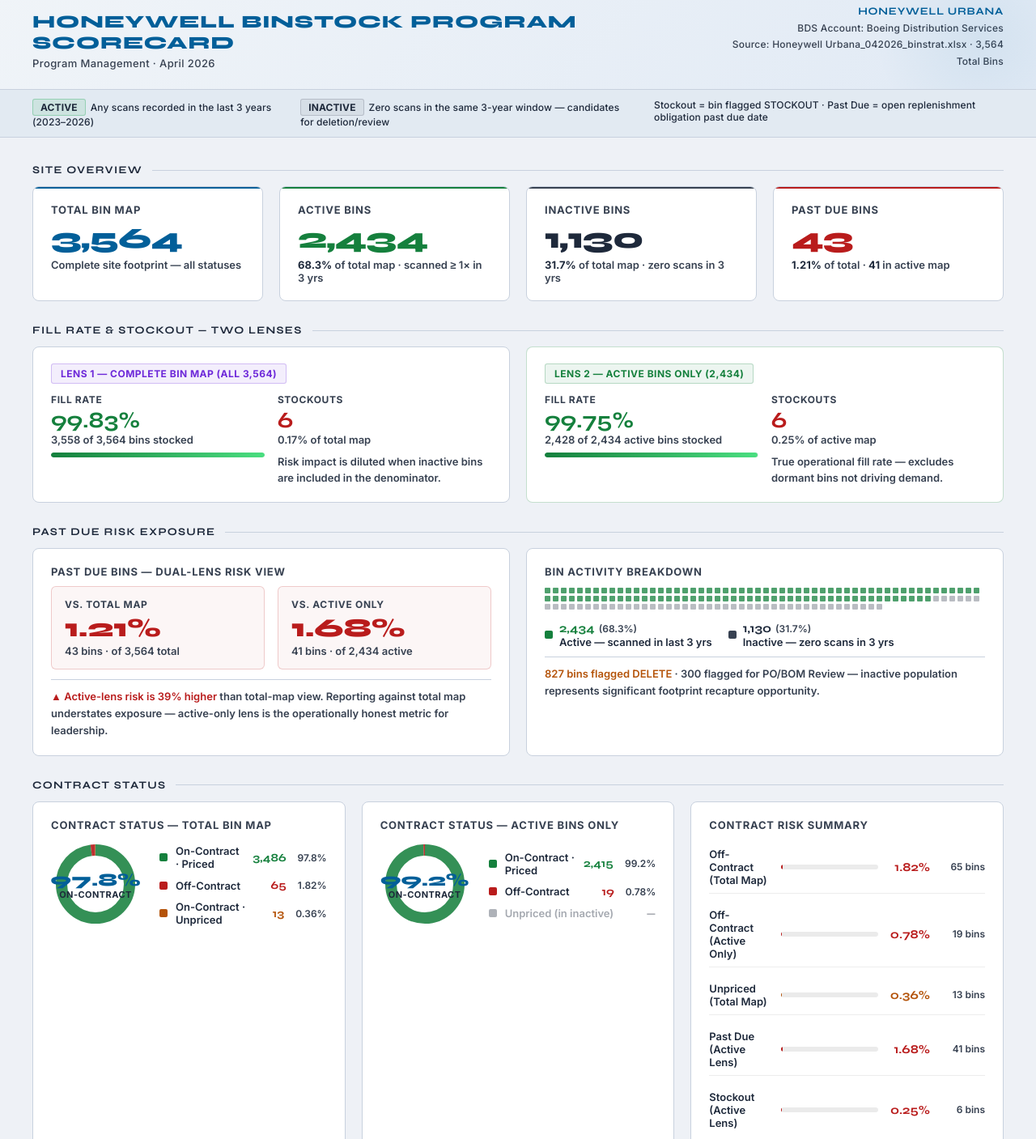
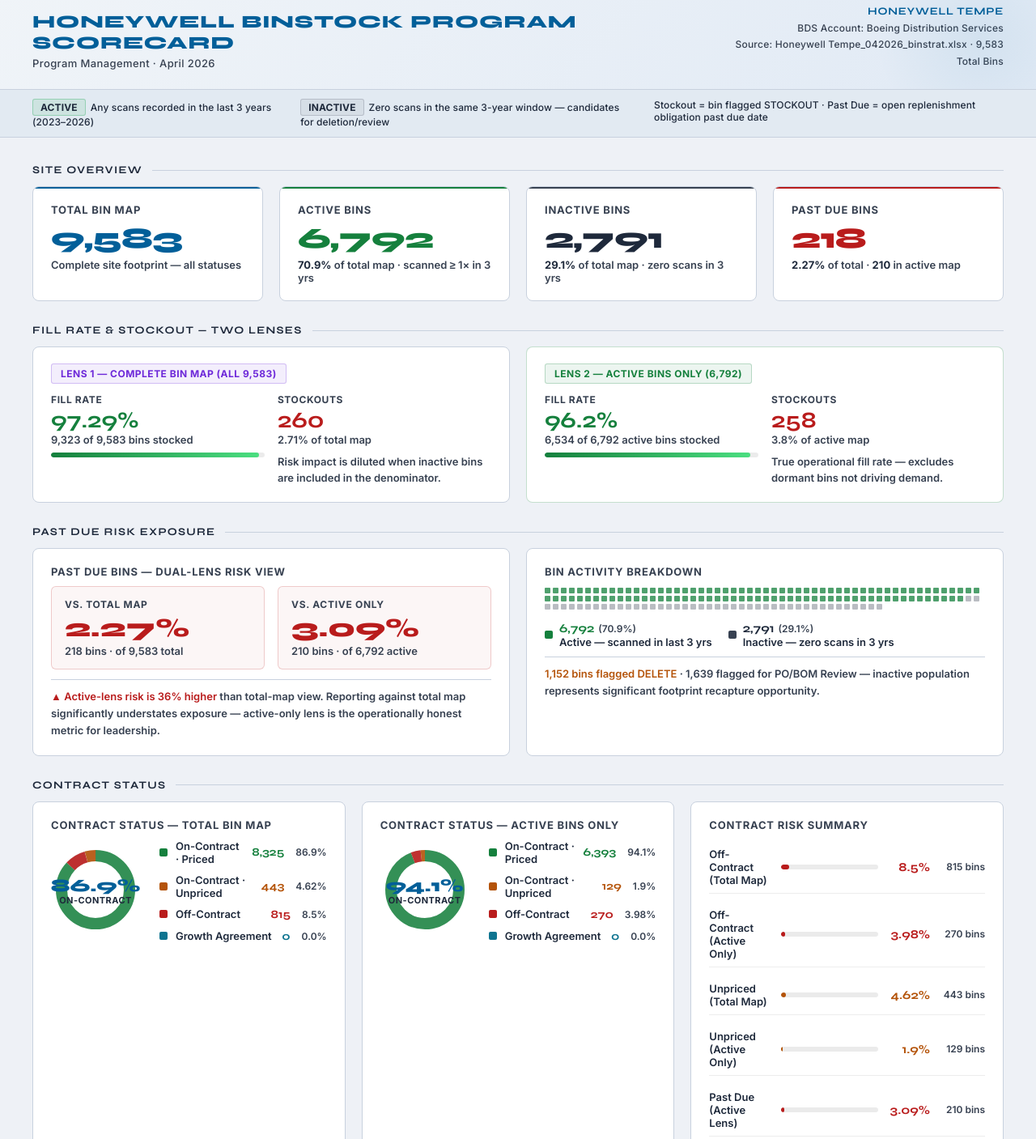
Before and after one commit to racorona3/honeywell_bin_scorecard_tempe, a plain HTML site: page index.html in a window 1280 px wide. Shown: the part 25-1432 px from the top of the page at 81% size. Drawn offline with Linux system fonts and the light colour scheme.

Commit message:
Add files via upload
honeywell tempe scorecard refresh

```diff
--- a/index.html
+++ b/index.html
@@ -16,49 +16,23 @@
     --yellow:  #b45309;
     --red:     #b91c1c;
     --purple:  #6d28d9;
+    --teal:    #0e7490;
     --muted:   #374151;
     --text:    #0f172a;
     --subtext: #1e293b;
   }
 
   * { box-sizing: border-box; margin: 0; padding: 0; }
+  body { background: var(--bg); color: var(--text); font-family: 'Inter', sans-serif; font-weight: 600; min-height: 100vh; padding: 0; overflow-x: hidden; }
 
-  body {
-    background: var(--bg);
-    color: var(--text);
-    font-family: 'Inter', sans-serif;
-    font-weight: 600;
-    min-height: 100vh;
-    padding: 0;
-    overflow-x: hidden;
-  }
-
-  .header {
-    background: linear-gradient(135deg, #f0f4f8 0%, #e1eaf5 100%);
-    border-bottom: 1px solid var(--border);
-    padding: 28px 40px 24px;
-    display: flex; justify-content: space-between; align-items: flex-end;
-    position: relative; overflow: hidden;
-  }
-  .header::before {
-    content: ''; position: absolute; top: -60px; right: -60px;
-    width: 260px; height: 260px;
-    background: radial-gradient(circle, rgba(3,105,161,0.07) 0%, transparent 70%);
-    pointer-events: none;
-  }
-  .header-left h1 {
-    font-family: 'Syne', sans-serif; font-size: 22px; font-weight: 800;
-    letter-spacing: 0.04em; color: var(--accent); text-transform: uppercase;
-  }
+  .header { background: linear-gradient(135deg, #f0f4f8 0%, #e1eaf5 100%); border-bottom: 1px solid var(--border); padding: 28px 40px 24px; display: flex; justify-content: space-between; align-items: flex-end; position: relative; overflow: hidden; }
+  .header::before { content: ''; position: absolute; top: -60px; right: -60px; width: 260px; height: 260px; background: radial-gradient(circle, rgba(3,105,161,0.07) 0%, transparent 70%); pointer-events: none; }
+  .header-left h1 { font-family: 'Syne', sans-serif; font-size: 22px; font-weight: 800; letter-spacing: 0.04em; color: var(--accent); text-transform: uppercase; }
   .header-left p { font-size: 13px; font-weight: 500; color: var(--muted); letter-spacing: 0.03em; margin-top: 4px; }
   .header-right { text-align: right; font-size: 12px; font-weight: 500; color: var(--muted); letter-spacing: 0.02em; line-height: 1.7; }
   .header-right .site-tag { font-family: 'Syne', sans-serif; font-weight: 700; font-size: 13px; color: var(--accent); letter-spacing: 0.06em; }
 
-  .def-banner {
-    background: rgba(2,95,153,0.05); border-bottom: 1px solid var(--border);
-    padding: 11px 40px; display: flex; gap: 32px;
-    font-size: 12px; font-weight: 500; color: var(--muted); letter-spacing: 0.01em;
-  }
+  .def-banner { background: rgba(2,95,153,0.05); border-bottom: 1px solid var(--border); padding: 11px 40px; display: flex; gap: 32px; font-size: 12px; font-weight: 500; color: var(--muted); letter-spacing: 0.01em; }
   .def-banner span { color: var(--subtext); }
   .def-pill { display: inline-block; padding: 2px 9px; border-radius: 3px; font-size: 12px; font-weight: 700; margin-right: 6px; }
   .pill-active  { background: rgba(22,163,74,0.10);  color: var(--green); border: 1px solid rgba(22,163,74,0.3); }
@@ -70,10 +44,7 @@
   .row-3 { grid-template-columns: repeat(3, 1fr); }
   .row-2 { grid-template-columns: repeat(2, 1fr); }
 
-  .card {
-    background: var(--surface); border: 1px solid var(--border); border-radius: 8px;
-    padding: 20px 22px; position: relative; overflow: hidden; transition: border-color 0.2s;
-  }
+  .card { background: var(--surface); border: 1px solid var(--border); border-radius: 8px; padding: 20px 22px; position: relative; overflow: hidden; transition: border-color 0.2s; }
   .card:hover { border-color: #b0bfd4; }
   .card-accent-top { position: absolute; top: 0; left: 0; right: 0; height: 2px; }
   .card-label { font-size: 13px; font-weight: 700; letter-spacing: 0.06em; text-transform: uppercase; color: var(--muted); margin-bottom: 10px; }
@@ -135,18 +106,15 @@
   .pd-block-val { font-family: 'Syne', sans-serif; font-size: 32px; font-weight: 800; color: var(--red); line-height: 1; }
   .pd-block-sub { font-size: 13px; font-weight: 600; color: var(--muted); margin-top: 4px; }
 
-  .c-green { color: var(--green); }  .c-red    { color: var(--red);    }
-  .c-yellow{ color: var(--yellow); } .c-accent { color: var(--accent);  }
-  .c-purple{ color: var(--purple); } .c-muted  { color: var(--muted);   }
-  .bg-green { background: var(--green);  } .bg-red    { background: var(--red);    }
-  .bg-yellow{ background: var(--yellow); } .bg-accent { background: var(--accent);  }
-  .bg-muted { background: var(--muted);  }
+  .c-green  { color: var(--green);  } .c-red    { color: var(--red);    }
+  .c-yellow { color: var(--yellow); } .c-accent { color: var(--accent);  }
+  .c-purple { color: var(--purple); } .c-muted  { color: var(--muted);   }
+  .c-teal   { color: var(--teal);   }
+  .bg-green  { background: var(--green);  } .bg-red    { background: var(--red);    }
+  .bg-yellow { background: var(--yellow); } .bg-accent { background: var(--accent);  }
+  .bg-muted  { background: var(--muted);  } .bg-teal   { background: var(--teal);   }
 
-  .footer {
-    padding: 16px 40px; border-top: 1px solid var(--border);
-    display: flex; justify-content: space-between;
-    font-size: 11px; font-weight: 500; color: var(--muted); letter-spacing: 0.02em;
-  }
+  .footer { padding: 16px 40px; border-top: 1px solid var(--border); display: flex; justify-content: space-between; font-size: 11px; font-weight: 500; color: var(--muted); letter-spacing: 0.02em; }
 
   @media (max-width: 900px) {
     .row-4 { grid-template-columns: repeat(2, 1fr); }
@@ -165,9 +133,9 @@
     <p>Program Management · April 2026</p>
   </div>
   <div class="header-right">
-    <div class="site-tag">HONEYWELL URBANA</div>
+    <div class="site-tag">HONEYWELL TEMPE</div>
     <div>BDS Account: Boeing Distribution Services</div>
-    <div>Source: Honeywell Urbana_042026_binstrat.xlsx · 3,564 Total Bins</div>
+    <div>Source: Honeywell Tempe_042026_binstrat.xlsx · 9,583 Total Bins</div>
   </div>
 </div>
 
@@ -185,26 +153,26 @@
       <div class="card">
         <div class="card-accent-top" style="background:var(--accent);"></div>
         <div class="card-label">Total Bin Map</div>
-        <div class="card-value c-accent">3,564</div>
+        <div class="card-value c-accent">9,583</div>
         <div class="card-sub">Complete site footprint — all statuses</div>
       </div>
       <div class="card">
         <div class="card-accent-top" style="background:var(--green);"></div>
         <div class="card-label">Active Bins</div>
-        <div class="card-value c-green">2,434</div>
-        <div class="card-sub"><strong>68.3%</strong> of total map · scanned ≥ 1× in 3 yrs</div>
+        <div class="card-value c-green">6,792</div>
+        <div class="card-sub"><strong>70.9%</strong> of total map · scanned ≥ 1× in 3 yrs</div>
       </div>
       <div class="card">
         <div class="card-accent-top" style="background:var(--muted);"></div>
         <div class="card-label">Inactive Bins</div>
-        <div class="card-value" style="color:var(--subtext);">1,130</div>
-        <div class="card-sub"><strong>31.7%</strong> of total map · zero scans in 3 yrs</div>
+        <div class="card-value" style="color:var(--subtext);">2,791</div>
+        <div class="card-sub"><strong>29.1%</strong> of total map · zero scans in 3 yrs</div>
       </div>
       <div class="card">
         <div class="card-accent-top" style="background:var(--red);"></div>
         <div class="card-label">Past Due Bins</div>
-        <div class="card-value c-red">43</div>
-        <div class="card-sub"><strong>1.21%</strong> of total · <strong>41</strong> in active map</div>
+        <div class="card-value c-red">218</div>
+        <div class="card-sub"><strong>2.27%</strong> of total · <strong>210</strong> in active map</div>
       </div>
     </div>
   </div>
@@ -213,35 +181,35 @@
     <div class="section-header"><span class="section-title">Fill Rate &amp; Stockout — Two Lenses</span><div class="section-line"></div></div>
     <div style="margin-top:12px;" class="row row-2">
       <div class="lens-card">
-        <div class="lens-tag lens-total">Lens 1 — Complete Bin Map (All 3,564)</div>
+        <div class="lens-tag lens-total">Lens 1 — Complete Bin Map (All 9,583)</div>
         <div class="lens-metrics">
           <div>
             <div class="lens-metric-label">Fill Rate</div>
-            <div class="lens-metric-value c-green">99.83%</div>
-            <div class="lens-metric-count">3,558 of 3,564 bins stocked</div>
-            <div class="fill-bar-track" style="margin-top:8px;"><div class="fill-bar-fill" style="width:99.83%;"></div></div>
+            <div class="lens-metric-value c-green">97.29%</div>
+            <div class="lens-metric-count">9,323 of 9,583 bins stocked</div>
+            <div class="fill-bar-track" style="margin-top:8px;"><div class="fill-bar-fill" style="width:97.29%;"></div></div>
           </div>
           <div>
             <div class="lens-metric-label">Stockouts</div>
-            <div class="lens-metric-value c-red">6</div>
-            <div class="lens-metric-count">0.17% of total map</div>
+            <div class="lens-metric-value c-red">260</div>
+            <div class="lens-metric-count">2.71% of total map</div>
             <div style="margin-top:10px; font-size:13px; font-weight:600; color:var(--muted); line-height:1.5;">Risk impact is diluted when inactive bins are included in the denominator.</div>
           </div>
         </div>
       </div>
       <div class="lens-card" style="border-color:rgba(21,128,61,0.25);">
-        <div class="lens-tag lens-active">Lens 2 — Active Bins Only (2,434)</div>
+        <div class="lens-tag lens-active">Lens 2 — Active Bins Only (6,792)</div>
         <div class="lens-metrics">
           <div>
             <div class="lens-metric-label">Fill Rate</div>
-            <div class="lens-metric-value c-green">99.75%</div>
-            <div class="lens-metric-count">2,428 of 2,434 active bins stocked</div>
-            <div class="fill-bar-track" style="margin-top:8px;"><div class="fill-bar-fill" style="width:99.75%;"></div></div>
+            <div class="lens-metric-value c-green">96.2%</div>
+            <div class="lens-metric-count">6,534 of 6,792 active bins stocked</div>
+            <div class="fill-bar-track" style="margin-top:8px;"><div class="fill-bar-fill" style="width:96.2%;"></div></div>
           </div>
           <div>
             <div class="lens-metric-label">Stockouts</div>
-            <div class="lens-metric-value c-red">6</div>
-            <div class="lens-metric-count">0.25% of active map</div>
+            <div class="lens-metric-value c-red">258</div>
+            <div class="lens-metric-count">3.8% of active map</div>
             <div style="margin-top:10px; font-size:13px; font-weight:600; color:var(--muted); line-height:1.5;">True operational fill rate — excludes dormant bins not driving demand.</div>
           </div>
         </div>
@@ -257,17 +225,17 @@
         <div class="pastdue-split">
           <div class="pd-block">
             <div class="pd-block-label">vs. Total Map</div>
-            <div class="pd-block-val">1.21%</div>
-            <div class="pd-block-sub">43 bins · of 3,564 total</div>
+            <div class="pd-block-val">2.27%</div>
+            <div class="pd-block-sub">218 bins · of 9,583 total</div>
           </div>
           <div class="pd-block">
             <div class="pd-block-label">vs. Active Only</div>
-            <div class="pd-block-val">1.68%</div>
-            <div class="pd-block-sub">41 bins · of 2,434 active</div>
+            <div class="pd-block-val">3.09%</div>
+            <div class="pd-block-sub">210 bins · of 6,792 active</div>
           </div>
         </div>
         <div style="margin-top:12px; font-size:13px; font-weight:600; color:var(--muted); line-height:1.6; border-top:1px solid var(--border); padding-top:10px;">
-          <span style="color:var(--red);">▲ Active-lens risk is 39% higher</span> than total-map view. Reporting against total map understates exposure — active-only lens is the operationally honest metric for leadership.
+          <span style="color:var(--red);">▲ Active-lens risk is 36% higher</span> than total-map view. Reporting against total map significantly understates exposure — active-only lens is the operationally honest metric for leadership.
         </div>
       </div>
       <div class="card">
@@ -278,8 +246,8 @@
             <div class="act-dot" style="background:var(--green);"></div>
             <div>
               <div style="display:flex; align-items:baseline; gap:5px;">
-                <span class="act-num c-green">2,434</span>
-                <span class="act-pct">(68.3%)</span>
+                <span class="act-num c-green">6,792</span>
+                <span class="act-pct">(70.9%)</span>
               </div>
               <div class="act-label">Active — scanned in last 3 yrs</div>
             </div>
@@ -288,15 +256,15 @@
             <div class="act-dot bg-muted"></div>
             <div>
               <div style="display:flex; align-items:baseline; gap:5px;">
-                <span class="act-num" style="color:var(--subtext);">1,130</span>
-                <span class="act-pct">(31.7%)</span>
+                <span class="act-num" style="color:var(--subtext);">2,791</span>
+                <span class="act-pct">(29.1%)</span>
               </div>
               <div class="act-label">Inactive — zero scans in 3 yrs</div>
             </div>
           </div>
         </div>
         <div style="margin-top:10px; font-size:13px; font-weight:600; color:var(--muted); line-height:1.6; border-top:1px solid var(--border); padding-top:10px;">
-          <span style="color:var(--yellow);">827 bins flagged DELETE</span> · 300 flagged for PO/BOM Review — inactive population represents significant footprint recapture opportunity.
+          <span style="color:var(--yellow);">1,152 bins flagged DELETE</span> · 1,639 flagged for PO/BOM Review — inactive population represents significant footprint recapture opportunity.
         </div>
       </div>
     </div>
@@ -312,19 +280,21 @@
           <div class="donut-wrap">
             <svg width="110" height="110" viewBox="0 0 110 110">
               <circle cx="55" cy="55" r="42" fill="none" stroke="rgba(0,0,0,0.07)" stroke-width="14"/>
-              <circle cx="55" cy="55" r="42" fill="none" stroke="#15803d" stroke-width="14" stroke-dasharray="258.1 5.8" stroke-dashoffset="0" transform="rotate(-90 55 55)" opacity="0.85"/>
-              <circle cx="55" cy="55" r="42" fill="none" stroke="#b91c1c" stroke-width="14" stroke-dasharray="4.8 259.1" stroke-dashoffset="-258.1" transform="rotate(-90 55 55)" opacity="0.9"/>
-              <circle cx="55" cy="55" r="42" fill="none" stroke="#b45309" stroke-width="14" stroke-dasharray="1.0 262.9" stroke-dashoffset="-262.9" transform="rotate(-90 55 55)" opacity="0.9"/>
+              <circle cx="55" cy="55" r="42" fill="none" stroke="#15803d" stroke-width="14" stroke-dasharray="229.3 34.6" stroke-dashoffset="0" transform="rotate(-90 55 55)" opacity="0.85"/>
+              <circle cx="55" cy="55" r="42" fill="none" stroke="#b91c1c" stroke-width="14" stroke-dasharray="22.4 241.5" stroke-dashoffset="-229.3" transform="rotate(-90 55 55)" opacity="0.9"/>
+              <circle cx="55" cy="55" r="42" fill="none" stroke="#b45309" stroke-width="14" stroke-dasharray="12.2 251.7" stroke-dashoffset="-251.8" transform="rotate(-90 55 55)" opacity="0.9"/>
+              <circle cx="55" cy="55" r="42" fill="none" stroke="#0e7490" stroke-width="14" stroke-dasharray="0.0 263.9" stroke-dashoffset="-264.0" transform="rotate(-90 55 55)" opacity="0.9"/>
             </svg>
             <div class="donut-center">
-              <div class="donut-center-val">97.8%</div>
+              <div class="donut-center-val">86.9%</div>
               <div class="donut-center-lbl">On-Contract</div>
             </div>
           </div>
           <div class="contract-legend">
-            <div class="legend-row"><div class="legend-dot bg-green"></div><div class="legend-name">On-Contract · Priced</div><span class="legend-count c-green">3,486</span><span class="legend-pct">97.8%</span></div>
-            <div class="legend-row"><div class="legend-dot bg-red"></div><div class="legend-name">Off-Contract</div><span class="legend-count c-red">65</span><span class="legend-pct">1.82%</span></div>
-            <div class="legend-row"><div class="legend-dot bg-yellow"></div><div class="legend-name">On-Contract · Unpriced</div><span class="legend-count c-yellow">13</span><span class="legend-pct">0.36%</span></div>
+            <div class="legend-row"><div class="legend-dot bg-green"></div><div class="legend-name">On-Contract · Priced</div><span class="legend-count c-green">8,325</span><span class="legend-pct">86.9%</span></div>
+            <div class="legend-row"><div class="legend-dot bg-yellow"></div><div class="legend-name">On-Contract · Unpriced</div><span class="legend-count c-yellow">443</span><span class="legend-pct">4.62%</span></div>
+            <div class="legend-row"><div class="legend-dot bg-red"></div><div class="legend-name">Off-Contract</div><span class="legend-count c-red">815</span><span class="legend-pct">8.5%</span></div>
+            <div class="legend-row"><div class="legend-dot bg-teal"></div><div class="legend-name">Growth Agreement</div><span class="legend-count c-teal">0</span><span class="legend-pct">0.0%</span></div>
           </div>
         </div>
       </div>
@@ -335,18 +305,21 @@
           <div class="donut-wrap">
             <svg width="110" height="110" viewBox="0 0 110 110">
               <circle cx="55" cy="55" r="42" fill="none" stroke="rgba(0,0,0,0.07)" stroke-width="14"/>
-              <circle cx="55" cy="55" r="42" fill="none" stroke="#15803d" stroke-width="14" stroke-dasharray="261.8 2.1" stroke-dashoffset="0" transform="rotate(-90 55 55)" opacity="0.85"/>
-              <circle cx="55" cy="55" r="42" fill="none" stroke="#b91c1c" stroke-width="14" stroke-dasharray="2.1 261.8" stroke-dashoffset="-261.8" transform="rotate(-90 55 55)" opacity="0.9"/>
+              <circle cx="55" cy="55" r="42" fill="none" stroke="#15803d" stroke-width="14" stroke-dasharray="248.3 15.6" stroke-dashoffset="0" transform="rotate(-90 55 55)" opacity="0.85"/>
+              <circle cx="55" cy="55" r="42" fill="none" stroke="#b91c1c" stroke-width="14" stroke-dasharray="10.5 253.4" stroke-dashoffset="-248.3" transform="rotate(-90 55 55)" opacity="0.9"/>
+              <circle cx="55" cy="55" r="42" fill="none" stroke="#b45309" stroke-width="14" stroke-dasharray="5.0 258.9" stroke-dashoffset="-258.8" transform="rotate(-90 55 55)" opacity="0.9"/>
+              <circle cx="55" cy="55" r="42" fill="none" stroke="#0e7490" stroke-width="14" stroke-dasharray="0.0 263.9" stroke-dashoffset="-263.8" transform="rotate(-90 55 55)" opacity="0.9"/>
             </svg>
             <div class="donut-center">
-              <div class="donut-center-val">99.2%</div>
+              <div class="donut-center-val">94.1%</div>
               <div class="donut-center-lbl">On-Contract</div>
             </div>
           </div>
           <div class="contract-legend">
-            <div class="legend-row"><div class="legend-dot bg-green"></div><div class="legend-name">On-Contract · Priced</div><span class="legend-count c-green">2,415</span><span class="legend-pct">99.2%</span></div>
-            <div class="legend-row"><div class="legend-dot bg-red"></div><div class="legend-name">Off-Contract</div><span class="legend-count c-red">19</span><span class="legend-pct">0.78%</span></div>
-            <div class="legend-row" style="opacity:0.4;"><div class="legend-dot" style="background:var(--muted);"></div><div class="legend-name">Unpriced (in inactive)</div><span class="legend-count">—</span></div>
+            <div class="legend-row"><div class="legend-dot bg-green"></div><div class="legend-name">On-Contract · Priced</div><span class="legend-count c-green">6,393</span><span class="legend-pct">94.1%</span></div>
+            <div class="legend-row"><div class="legend-dot bg-yellow"></div><div class="legend-name">On-Contract · Unpriced</div><span class="legend-count c-yellow">129</span><span class="legend-pct">1.9%</span></div>
+            <div class="legend-row"><div class="legend-dot bg-red"></div><div class="legend-name">Off-Contract</div><span class="legend-count c-red">270</span><span class="legend-pct">3.98%</span></div>
+            <div class="legend-row"><div class="legend-dot bg-teal"></div><div class="legend-name">Growth Agreement</div><span class="legend-count c-teal">0</span><span class="legend-pct">0.0%</span></div>
           </div>
         </div>
       </div>
@@ -354,11 +327,12 @@
       <div class="card">
         <div class="card-label">Contract Risk Summary</div>
         <div style="margin-top:12px; display:flex; flex-direction:column; gap:10px;">
-          <div class="risk-row"><div class="risk-label">Off-Contract (Total Map)</div><div class="risk-bar-wrap"><div class="risk-bar-bg"><div class="risk-bar-inner bg-red" style="width:1.82%;"></div></div></div><div class="risk-value c-red">1.82%</div><div class="risk-count c-muted">65 bins</div></div>
-          <div class="risk-row"><div class="risk-label">Off-Contract (Active Only)</div><div class="risk-bar-wrap"><div class="risk-bar-bg"><div class="risk-bar-inner bg-red" style="width:0.78%;"></div></div></div><div class="risk-value c-red">0.78%</div><div class="risk-count c-muted">19 bins</div></div>
-          <div class="risk-row"><div class="risk-label">Unpriced (Total Map)</div><div class="risk-bar-wrap"><div class="risk-bar-bg"><div class="risk-bar-inner bg-yellow" style="width:0.36%;"></div></div></div><div class="risk-value c-yellow">0.36%</div><div class="risk-count c-muted">13 bins</div></div>
-          <div class="risk-row"><div class="risk-label">Past Due (Active Lens)</div><div class="risk-bar-wrap"><div class="risk-bar-bg"><div class="risk-bar-inner bg-red" style="width:1.68%;"></div></div></div><div class="risk-value c-red">1.68%</div><div class="risk-count c-muted">41 bins</div></div>
-          <div class="risk-row"><div class="risk-label">Stockout (Active Lens)</div><div class="risk-bar-wrap"><div class="risk-bar-bg"><div class="risk-bar-inner bg-red" style="width:0.25%;"></div></div></div><div class="risk-value c-red">0.25%</div><div class="risk-count c-muted">6 bins</div></div>
+          <div class="risk-row"><div class="risk-label">Off-Contract (Total Map)</div><div class="risk-bar-wrap"><div class="risk-bar-bg"><div class="risk-bar-inner bg-red" style="width:8.5%;"></div></div></div><div class="risk-value c-red">8.5%</div><div class="risk-count c-muted">815 bins</div></div>
+          <div class="risk-row"><div class="risk-label">Off-Contract (Active Only)</div><div class="risk-bar-wrap"><div class="risk-bar-bg"><div class="risk-bar-inner bg-red" style="width:3.98%;"></div></div></div><div class="risk-value c-red">3.98%</div><div class="risk-count c-muted">270 bins</div></div>
+          <div class="risk-row"><div class="risk-label">Unpriced (Total Map)</div><div class="risk-bar-wrap"><div class="risk-bar-bg"><div class="risk-bar-inner bg-yellow" style="width:4.62%;"></div></div></div><div class="risk-value c-yellow">4.62%</div><div class="risk-count c-muted">443 bins</div></div>
+          <div class="risk-row"><div class="risk-label">Unpriced (Active Only)</div><div class="risk-bar-wrap"><div class="risk-bar-bg"><div class="risk-bar-inner bg-yellow" style="width:1.9%;"></div></div></div><div class="risk-value c-yellow">1.9%</div><div class="risk-count c-muted">129 bins</div></div>
+          <div class="risk-row"><div class="risk-label">Past Due (Active Lens)</div><div class="risk-bar-wrap"><div class="risk-bar-bg"><div class="risk-bar-inner bg-red" style="width:3.09%;"></div></div></div><div class="risk-value c-red">3.09%</div><div class="risk-count c-muted">210 bins</div></div>
+          <div class="risk-row"><div class="risk-label">Stockout (Active Lens)</div><div class="risk-bar-wrap"><div class="risk-bar-bg"><div class="risk-bar-inner bg-red" style="width:3.8%;"></div></div></div><div class="risk-value c-red">3.8%</div><div class="risk-count c-muted">258 bins</div></div>
         </div>
       </div>
 
@@ -369,12 +343,12 @@
 
 <div class="footer">
   <span>Boeing Distribution Services · Program Management · Honeywell Aerospace Account</span>
-  <span>Data: Honeywell Urbana_042026_binstrat.xlsx · April 2026 · Active = any scan 2023–2026 · Inactive = 0 scans same period</span>
+  <span>Data: Honeywell Tempe_042026_binstrat.xlsx · April 2026 · Active = any scan 2023–2026 · Inactive = 0 scans same period</span>
 </div>
 
 <script>
   const container = document.getElementById('activityDots');
-  const activeDots = Math.round((68.3 / 100) * 150);
+  const activeDots = Math.round((70.9 / 100) * 150);
   for (let i = 0; i < 150; i++) {
     const dot = document.createElement('div');
     dot.className = 'dot-bin ' + (i < activeDots ? 'dot-active' : 'dot-inactive');
```
